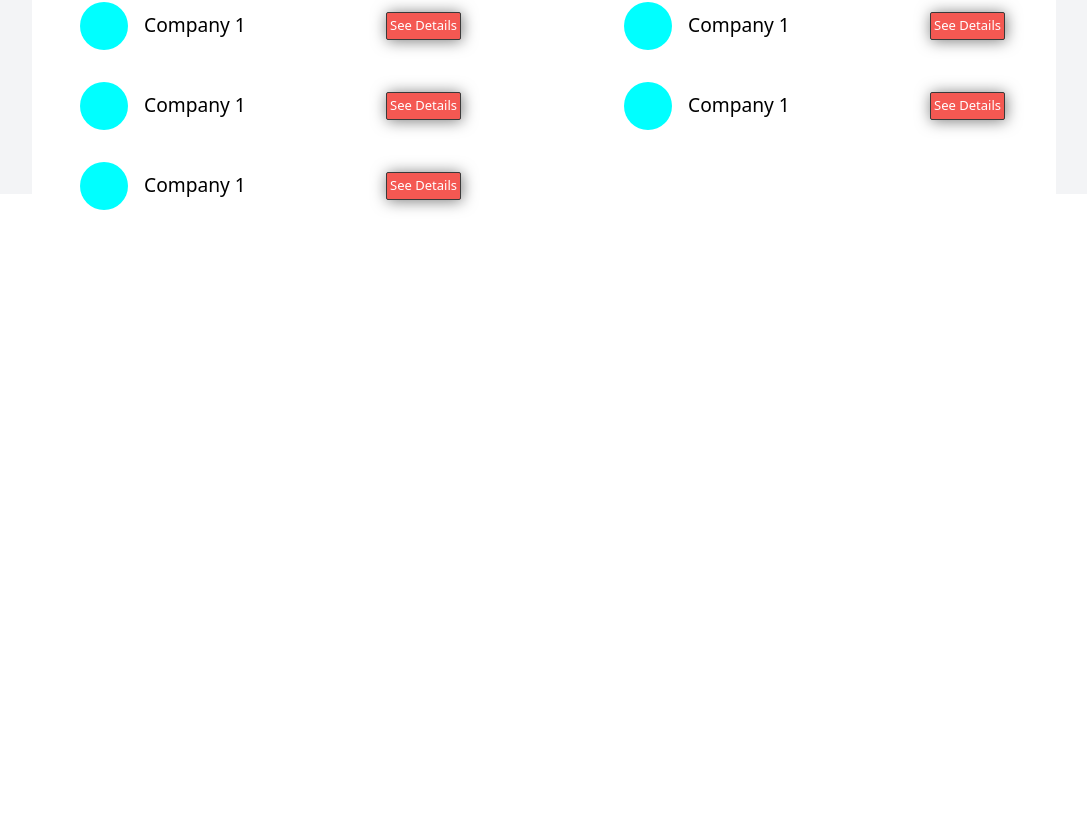
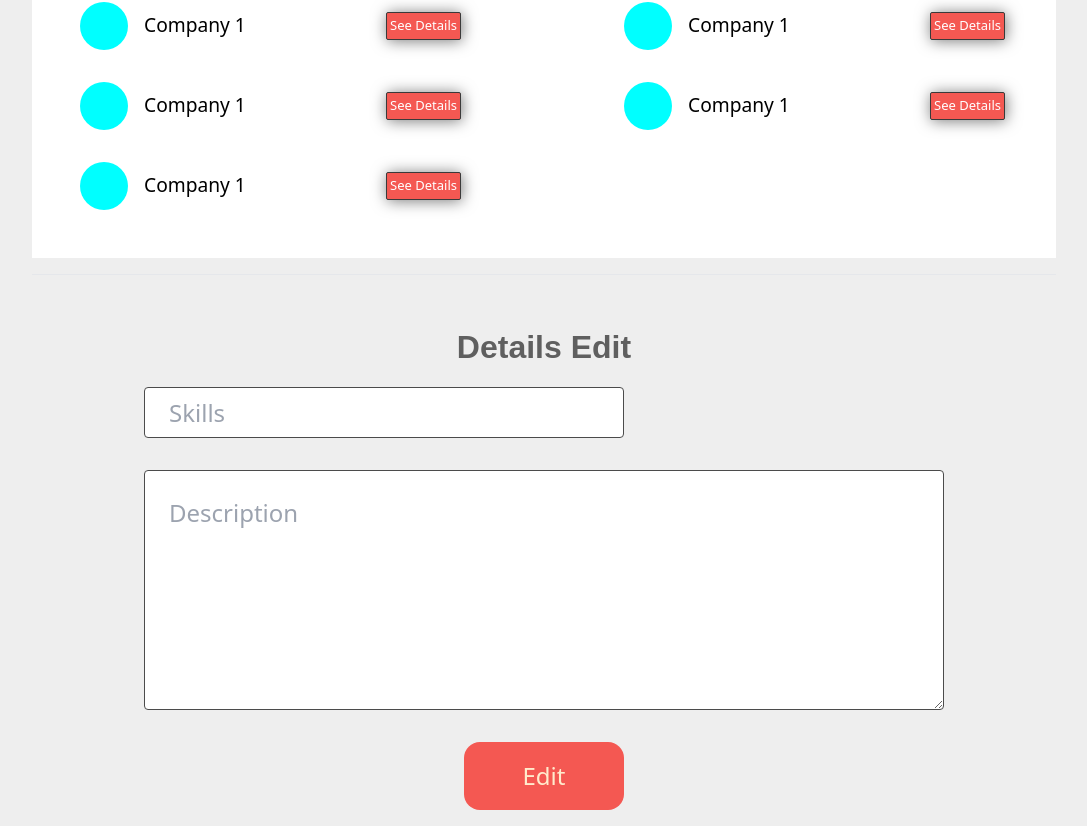
Before and after one commit to devjayprakash/roojgaar, a React (Create React App) app in the folder frontend/: page /test in a window 1280 px wide. Shown: the part 606-1432 px from the top of the page, without its empty margins (96-1183 px from the left). Before the commit the page ends 880 px from the top, so only its background shows below. Built offline with nearby package versions, Linux system fonts and the light colour scheme.

Commit message:
edit details

```diff
--- a/frontend/src/pages/workerhome/index.css
+++ b/frontend/src/pages/workerhome/index.css
@@ -5,6 +5,7 @@
     justify-content: center;
     align-items: center;
     flex-direction: column;
+    background-color: rgb(238, 238, 238)
 }
 
 .head{
@@ -16,3 +17,57 @@
     font-weight: 600;
     color: rgb(95, 95, 95);
 }
+.editDetailsSpace{
+    display: flex;
+    flex-direction: column;
+    justify-content: center;
+    align-items: center;
+}
+.top{
+    margin-top: 3rem;
+    display: flex;
+    width: 100%;
+    justify-content: center;
+    font-family: Arial, Helvetica, sans-serif;
+    font-size: xx-large;
+    font-weight: 600;
+    color: rgb(95, 95, 95);
+}
+.inputArea{
+    display: flex;
+    flex-direction: column;
+}
+#skills{
+    height: 3.2rem;
+    width: 30rem;
+    font-size: x-large;
+    padding: 1.5rem;
+    border-radius: 4px;
+    border: solid 1px rgb(75, 75, 75);
+    margin: 1rem;
+}
+#description{
+    height: 15rem;
+    width: 50rem;
+    font-size: x-large;
+    padding: 1.5rem;
+    border-radius: 4px;
+    border: solid 1px rgb(75, 75, 75);
+    margin: 1rem;
+}
+.btn{
+    background-color: #f45852;
+    width: 10rem;
+    margin: 1rem;
+    padding: 1rem;
+    font-size: x-large;
+    display: flex;
+    justify-content: center;
+    align-items: center;
+    border-radius: 1rem;
+    color: blanchedalmond;
+}
+.btn:hover{
+    box-shadow: 1px 1px 15px rgb(158, 158, 158);
+    cursor: pointer;
+}
--- a/frontend/src/pages/workerhome/index.jsx
+++ b/frontend/src/pages/workerhome/index.jsx
@@ -4,6 +4,22 @@ import WorkerHomeCardCompany from "../../components/workerHomeCardCompany";
 import WorkerHomeCardIndividual from "../../components/workerHomeCardIndividual";
 import WorkerNav from "../../components/workernav";
 import "./index.css"
+
+const Details = () => {
+  return (
+    <div className="editDetailsSpace">
+      <div className="top">
+        <h1>Details Edit</h1>
+      </div>
+      <div className="inputArea">
+        <input type="text" placeholder="Skills" name="Skills" id="skills"/>
+        <textarea type="text" placeholder="Description" name="Description" id="description"/>
+      </div>
+      <div className="btn">Edit</div>
+    </div>
+  )
+}
+
 const WorkerHomePage = () => {
   return (
     <div>
@@ -18,6 +34,12 @@ const WorkerHomePage = () => {
         <WorkerHomeCardCompany />
         <div className="head">Individual Hiring</div>
         <WorkerHomeCardIndividual />
+        <hr style={{
+        width:"80%",
+      }}/>
+        <div className="editDetails">
+          <Details />
+        </div>
       </div>
     </div>
   );
```
